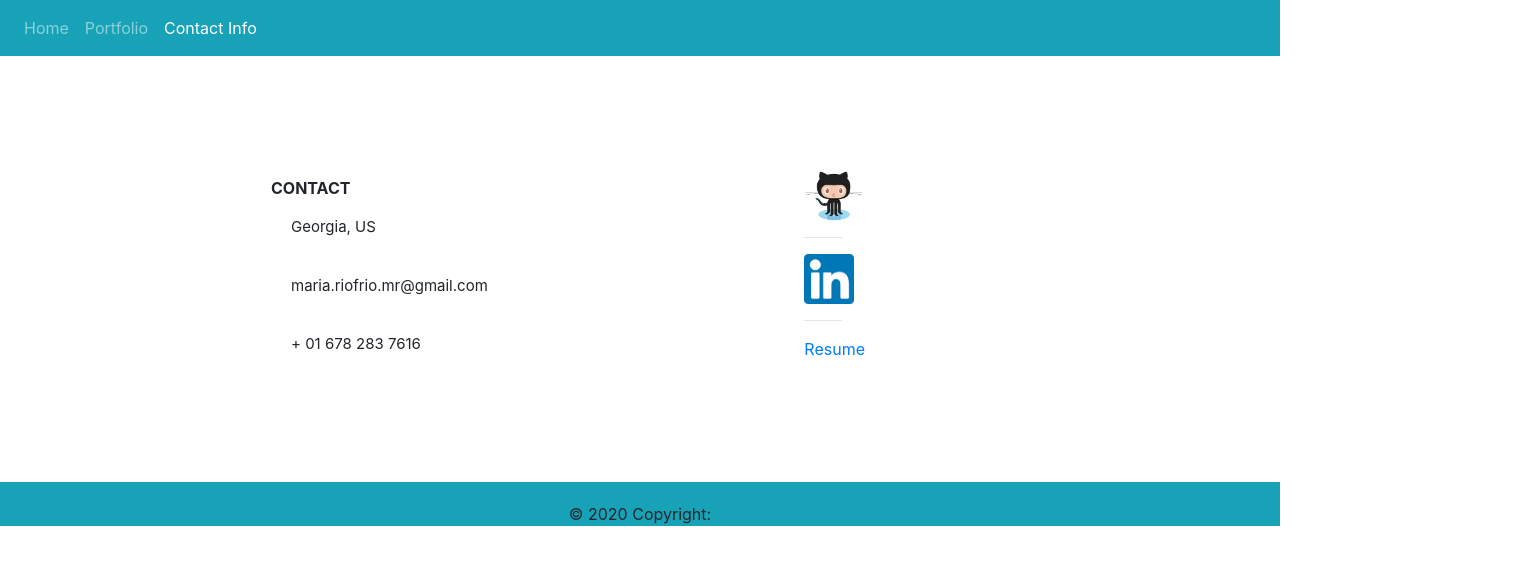
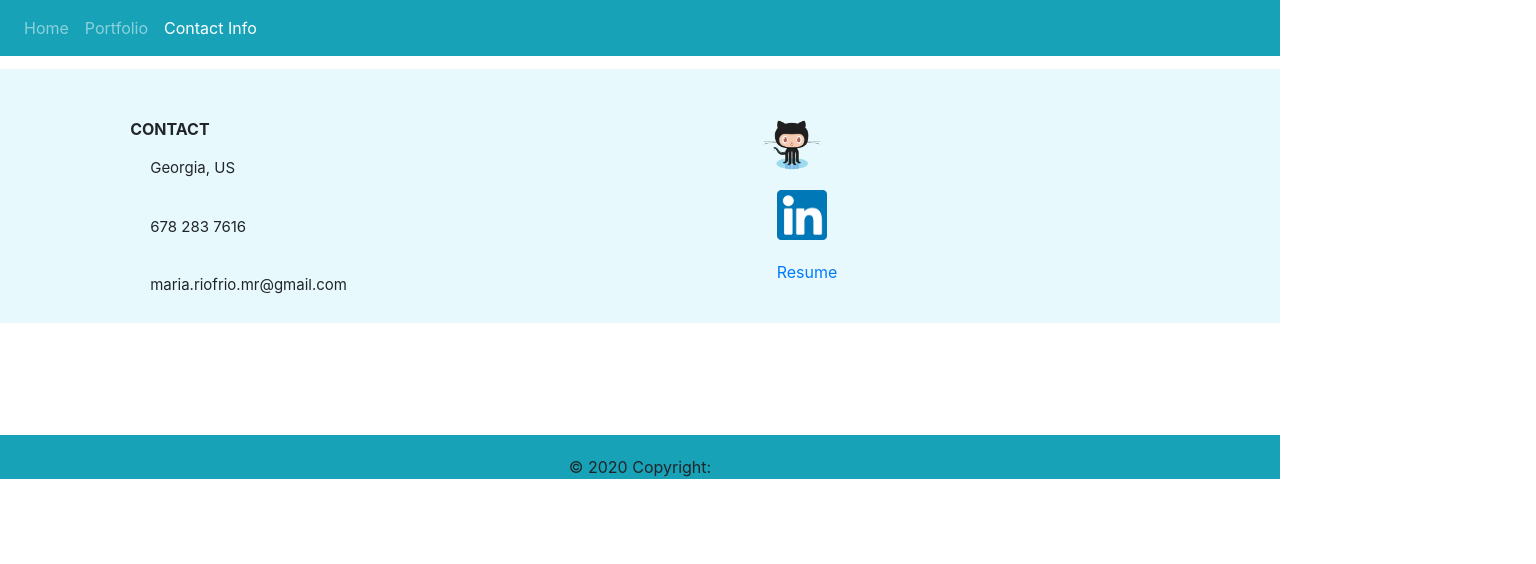
Before and after one commit to mariariofrio/MyPortfolio, a React (Create React App) app: page /Contact in a window 1280 px wide. Shown: the top 564 px of the page, 1536 px wide, since content can reach past the window. Built offline with nearby package versions, Linux system fonts and the light colour scheme.

Commit message:
current work

```diff
--- a/src/App.js
+++ b/src/App.js
@@ -1,5 +1,5 @@
 import React from 'react';
-import { BrowserRouter as Router, Route, Switch } from "react-router-dom";
+import { BrowserRouter as Router, Route, } from "react-router-dom";
 import Contact from "./pages/Contact"
 import Profilecard from "./pages/Profilecard";
 import Portfolio from "./pages/Portfolio";
@@ -22,14 +22,14 @@ function App() {
       <div>
         <NavTabs />
 
-        <Switch>
+
         <Wrapper>
         <Route exact path="/" component={Profilecard} />
         <Route exact path="/Portfolio" component={Portfolio} />
         <Route exact path="/Contact" component={Contact}>
         </Route>
         </Wrapper>
-        </Switch>
+
         <Footer />
 
       </div>
--- a/src/component/Cards/Portfoliocards.js
+++ b/src/component/Cards/Portfoliocards.js
@@ -2,8 +2,8 @@ import React, { Component } from "react";
 // import projects from "../assets/projects.json";
 // import Project from "../component/Projects/Project";
 // import Anchor from "../component/Anchor"
-import { Card, CardImg, CardBody, CardTitle, CardText } from 'reactstrap';
-import Anchor from "../Anchor";
+import { Card, CardImg, CardBody, CardTitle, CardText, Badge } from 'reactstrap';
+// import Anchor from "../Anchor";
 
 //import burgerpic from "../../assets/mypicture.jpg"
 // import {Burgerapp, Notetaker, Passwordapp, RainChck, Weatherapp,Employeedirectory} from '../../assets/index';
@@ -15,12 +15,12 @@ class  PortfolioCards extends Component {
     render() {
         console.log(this.props.image)
         return (
-            <div>
+
                 <Card>
                     <CardImg classes="my-image" src={
                         `/assets/${this.props.image}`
 
-                        } altText={""}>
+                        } alttext={""}>
 
 
                     </CardImg>
@@ -32,16 +32,16 @@ class  PortfolioCards extends Component {
                             <CardText>{this.props.description}
                             </CardText>
                         </CardText>
-                        <Anchor htmlRef={this.props.repoLink}>
-                            <Anchor htmlRef={this.props.sitelink}>
-                            </Anchor>
+                        <Badge color="info" >
+                            <Badge  to={this.props.sitelink}>
+                            </Badge>
 
-                    </Anchor>
+                    </Badge>
 
                 </CardBody>
         </Card>
 
-        </div>
+
         )
     }
 }
--- a/src/component/projects.json
+++ b/src/component/projects.json
@@ -1,15 +1,7 @@
 [
+
     {
         "id": 1,
-        "projectname": "Burger App",
-        "type": "Backend",
-        "image": "burgerapp.JPG",
-        "description": "Used MySql to stored the data",
-        "sitelink": "https://eatmoreburgers.herokuapp.com/",
-        "repolink": "https://github.com/mariariofrio/burgerapp"
-    },
-    {
-        "id": 2,
         "projectname": "PasswordApp",
         "type": "Frontend",
         "image":
@@ -19,7 +11,7 @@
         "repolink": "https://github.com/mariariofrio/passwordap"
     },
     {
-        "id": 3,
+        "id": 2,
         "projectname": "WeatherApp",
         "type": "Frontend",
         "image":
@@ -29,7 +21,7 @@
         "repolink": "https://github.com/mariariofrio/weatherappp"
     },
     {
-        "id": 4,
+        "id": 3,
         "projectname": "RainChck",
         "type": "Front and Backend",
         "image":
@@ -39,7 +31,7 @@
         "repolink": "https://github.com/mariariofrio/RainChk"
     },
     {
-        "id": 5,
+        "id": 4,
         "projectname": "Employee Directory",
         "type": "Front and Backend",
         "image":
@@ -47,16 +39,7 @@
         "description": "You can filter employees and get less information",
         "sitelink": "https://directoryemployees.herokuapp.com/",
         "repolink": "https://github.com/mariariofrio/employerdirectory"
-    },
-    {
-        "id": 6,
-        "projectname": "Note Taker",
-        "type": "Backend",
-        "image":
-     "Notetaker.JPG",
-        "description": "You can add and delete notes",
-        "sitelink": "https://dashboard.heroku.com/apps/notetaker18",
-        "repolink": "https://github.com/mariariofrio/notetaker"
     }
 
+
 ]
--- a/src/pages/Contact.js
+++ b/src/pages/Contact.js
@@ -3,6 +3,8 @@ import "../pages/contact.css";
 import github from  "../pages/github.png";
 import Anchor from "../component/Anchor";
 import linkedin from "../pages/linkedinicon.jpg";
+import { Link, } from 'react-router-dom';
+import { Breadcrumb} from "react-bootstrap"
 
 function Contact() {
     return (
@@ -15,7 +17,7 @@ function Contact() {
             <div className="row ">
 
                 {/* <!-- Grid column --> */}
-                <div className="col-md-5 mt-md-2 mt-4">
+                <div className="col  content">
 
                     {/* <!-- Links --> */}
                     <h6 className="text-uppercase font-weight-bold">Contact</h6>
@@ -23,27 +25,26 @@ function Contact() {
                         <p>
                             <i></i> Georgia, US</p>
                         <p>
+                            <i></i> 678 283 7616</p>
+                        <p>
                             <i></i> maria.riofrio.mr@gmail.com</p>
-                        <p>
-                            <i></i> + 01 678 283 7616</p>
                 </div>
-                <Anchor>
-                    <div className="col-md-9 mb-md-0 mb-4">
-                        <a href="https://github.com/mariariofrio" target="blank"></a>
+
+                    <div className="col-5">
+                            <Breadcrumb.Item href="https://github.com/mariariofrio">
                             <img src={github} alt="swimmer" height="50px" width="auto fit-center; border:none" style={{float: ''}} />
-                            <hr></hr>
-                            <div className="LI-profile-badge" data-version="v1" data-size="medium" data-locale="en_US"
-                                data-type="horizontal" data-theme="dark" data-vanity="maria-jose-riofrio-b97780148">
-                            <img src={linkedin} alt="swimmer" height="50px" width="auto fit-center; border:none" style={{float: ''}} /><a
-                                    class="LI-simple-link"
+                            </Breadcrumb.Item>
 
-                                    href='https://www.linkedin.com/in/maria-jose-riofrio-b97780148?trk=profile-badge'></a>
-                            </div>
-                            <hr></hr>
-                            <a href="https://docs.google.com/document/d/1OZ-gX6Os9Rnt8roIl1OzZNyJNyZsH5A7pja3Tgi9prk/edit?usp=sharing" font="black">Resume</a>
-
+                            <div className= "col-4 column1 ">
+                            <Breadcrumb.Item
+                                    href ='https://www.linkedin.com/in/maria-jose-riofrio-b97780148?trk=profile-badge'>
+                            <img src={linkedin} alt="swimmer" height="50px" width="auto fit-center; border:none" style={{float: ''}} />
+                            </Breadcrumb.Item>
+                        </div>
+                           <div className= "col">
+                            <Breadcrumb.Item href='https://docs.google.com/document/d/1OZ-gX6Os9Rnt8roIl1OzZNyJNyZsH5A7pja3Tgi9prk/edit?usp=sharing' font="black">Resume</Breadcrumb.Item>
+                           </div>
                     </div>
-                </Anchor>
             </div>
 
 
--- a/src/pages/Portfolio.js
+++ b/src/pages/Portfolio.js
@@ -14,17 +14,18 @@ class Portfolio extends Component {
   }
 
   render () {
-    let Portfoliocard = this.state.Projects.map((project, i) => {
+    let Portfoliocard = this.state.Projects.map((project) => {
       return (
           <Col sm="4">
-          <PortfolioCards key={i} {...project} atlText={""}/>
+          <PortfolioCards key={project}
+          {...project}/>
           </Col>
       )
     })
     return (
       <Container >
         <Row xs="4">
-          {Portfoliocard}
+        {Portfoliocard}
         </Row>
       </Container>
     )
--- a/src/pages/contact.css
+++ b/src/pages/contact.css
@@ -1,4 +1,17 @@
 .container-fluid {
-    margin-left: 20%!important;
-    padding-top: 9%;
+
+    padding-top: 4%;
+    width: 6%;
+    height: 6%;
+    margin: 1%;
+    background-color: rgba(184, 238, 245, 0.335);
+    display: inline-block;
 }
+
+.content {
+    margin-left: 9%;
+}
+.column1  {
+    padding-top: 4%;
+    padding-bottom: 4%;
+}
```
